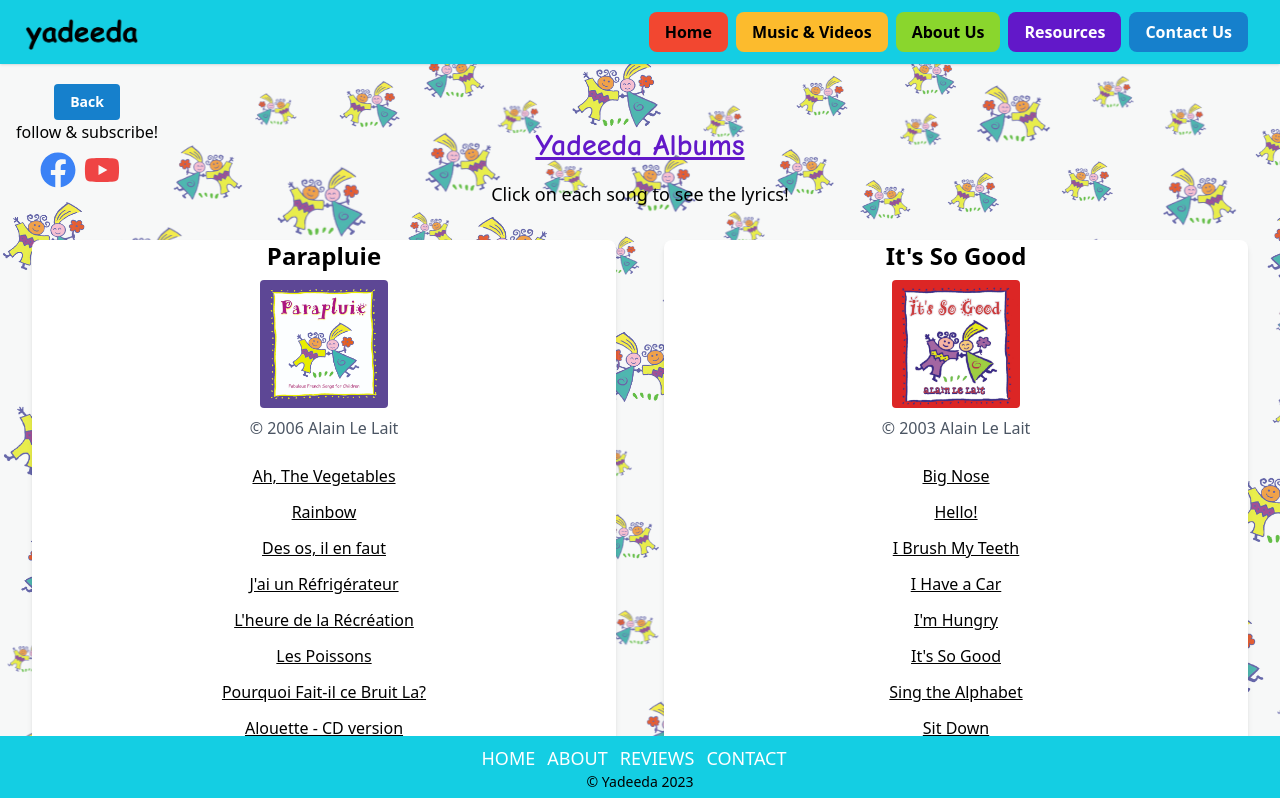
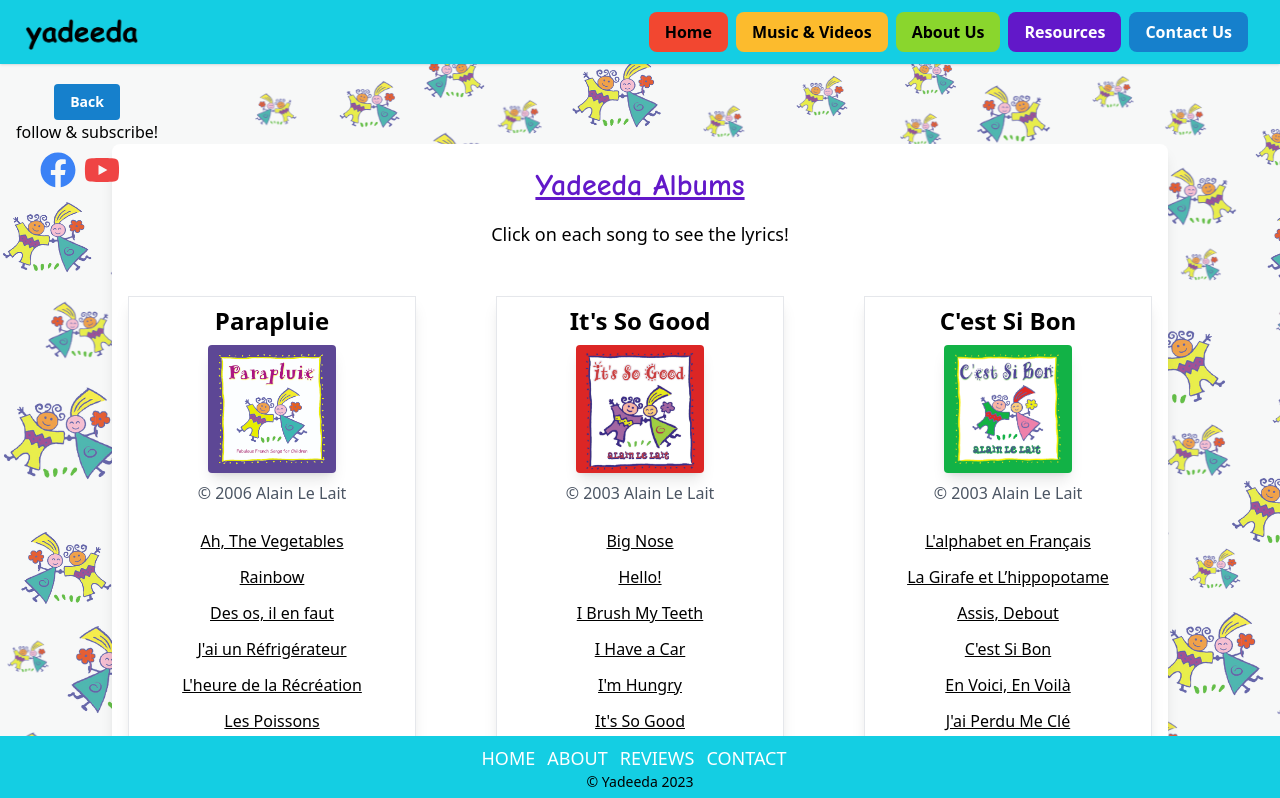
Before and after one commit to sjlelait/yadeeda, a React (Create React App) app: page /songs in a window 1280 px wide. Shown: the top 798 px of the page. Built offline with nearby package versions, Linux system fonts and the light colour scheme.

Commit message:
wip: edits styling for songs

```diff
--- a/src/pages/Songs.js
+++ b/src/pages/Songs.js
@@ -14,14 +14,14 @@ const Songs = () => {
     }, {});
 
     return (
-        <div className="mt-28 md:mt-16">
-            <h1 className="text-2xl mb-2 text-2xl md:mt-12 md:text-3xl font-bold font-homeP underline text-ydPurple">Yadeeda Albums</h1>
+        <div className="content bg-white rounded-lg shadow-lg pb-6 m-4 md:m-20">
+            <h1 className="text-2xl mb-2 mt-24 text-2xl md:mt-2 pt-6 md:text-3xl font-bold font-homeP underline text-ydPurple">Yadeeda Albums</h1>
             <p className="text-lg mb-8 mt-4">Click on each song to see the lyrics!</p>
-            <div className="grid grid-cols-1 gap-12 md:grid-cols-2 md:gap-y-8">
+            <div className="grid grid-cols-1 gap-12 md:grid-cols-2 md:gap-y-8 lg:grid-cols-3">
             {Object.entries(albums).map(([album, { image, copyright, title, songs }], index) => (
-                <div key={index} className="flex flex-col items-center mb-8 bg-white rounded-lg shadow-md overflow-hidden">
-                    <h1 className="text-2xl font-semibold mb-2">{title}</h1>
-                    <img src={image} alt={title} className="w-32 h-32 object-cover mb-2 rounded" />
+                <div key={index} className="flex flex-col items-center mb-8 overflow-hidden border shadow-lg m-4">
+                    <h1 className="text-2xl font-semibold mb-2 mt-2">{title}</h1>
+                    <img src={image} alt={title} className="w-32 h-32 object-cover mb-2 rounded shadow-lg" />
                     <h3 className="text-md text-gray-600 mb-6">{copyright}</h3>
                     {songs.map((song) => (
                         <Link to={`/song/${song.id}`} key={song.id} className="text-base hover:text-ydBlue underline mb-3">
```
